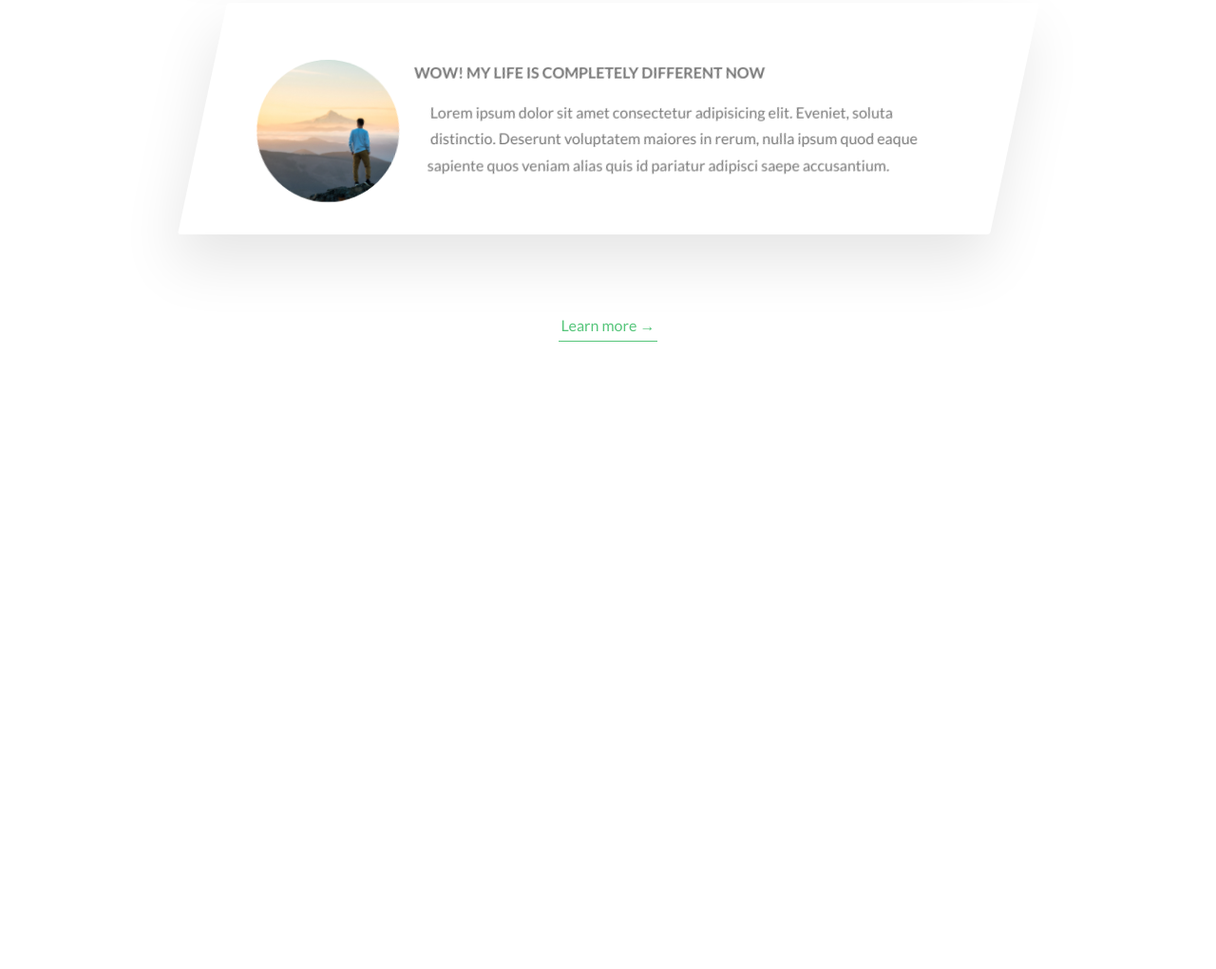
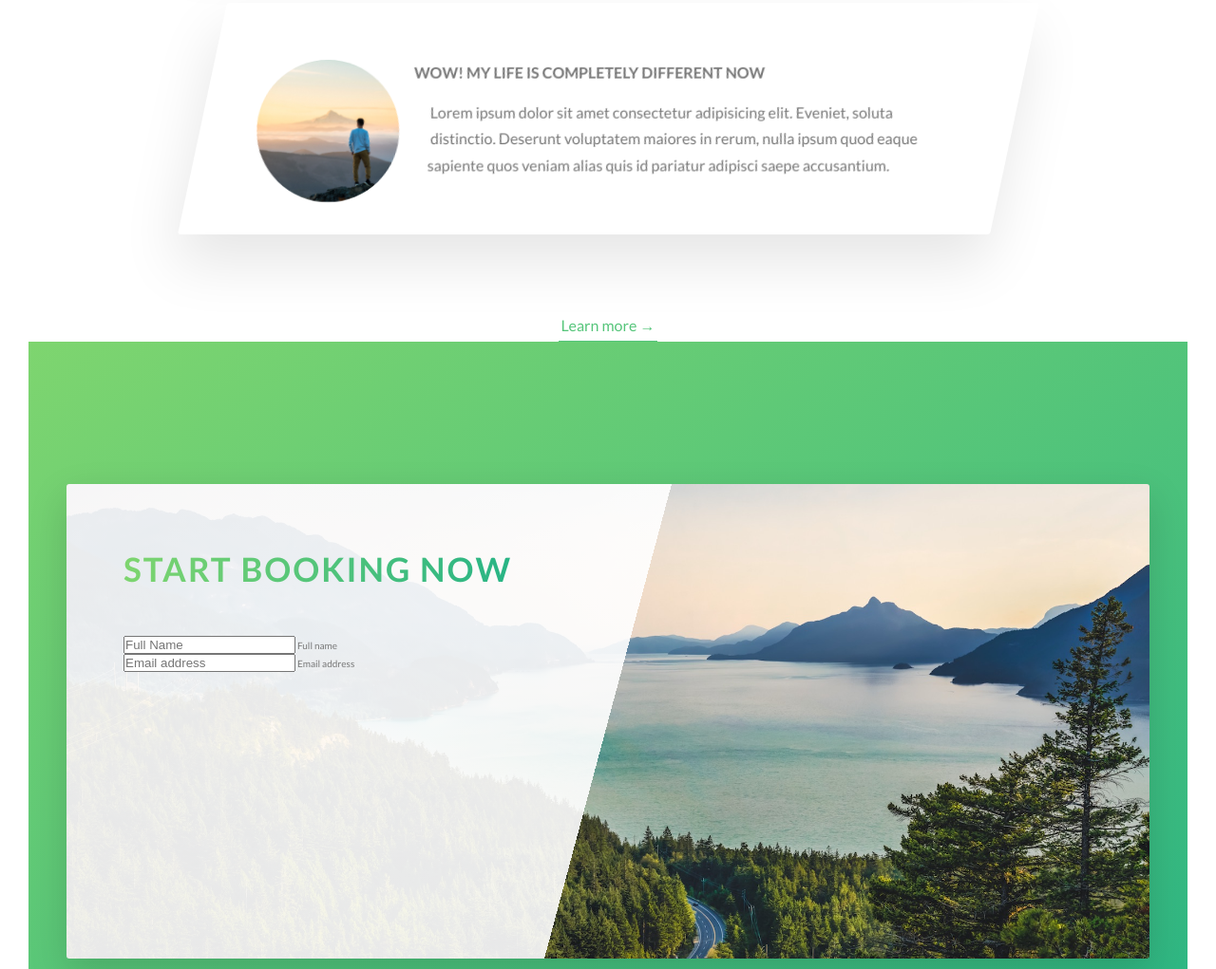
Before and after one commit to slavafive/Natours-Project, a website: page index.html in a window 1280 px wide. Shown: the part 3879-4900 px from the top of the page at 95% size. Before the commit the page ends 4269 px from the top, so only its background shows below. Drawn offline with Linux system fonts and the light colour scheme.

Commit message:
Create container for form

```diff
--- a/index.html
+++ b/index.html
@@ -266,6 +266,34 @@
 
             </section>
 
+            <section class="section-book">
+                <div class="row">
+                    <div class="book">
+                        <div class="book__form">
+                            <form action="#" class="from">
+
+                                <div class="u-margin-bottom-medium">
+                                    <h2 class="heading-secondary">
+                                        Start booking now
+                                    </h2>
+                                </div>
+
+                                <div class="form__group">
+                                    <input type="text" class="form__input" placeholder="Full Name" id="name" required>
+                                    <label for="name" class="form__lab">Full name</label>
+                                </div>
+
+                                <div class="form__group">
+                                    <input type="email" class="form__input" placeholder="Email address" id="email" required>
+                                    <label for="email" class="form__lab">Email address</label>
+                                </div>
+
+                            </form>
+                        </div>
+                    </div>
+                </div>
+            </section>
+
         </main>
 
         <!-- <section class='grid-test'>
--- a/sass/abstracts/_variables.scss
+++ b/sass/abstracts/_variables.scss
@@ -19,6 +19,9 @@ $color-black: #000;
 // FONT
 $default-font-size: 1.6rem;
 
+// BORDER
+$border-radius-small: 3px;
+
 // GRID
 $grid-width: 114rem;
 $gutter-vertical: 8rem;
--- a/sass/components/_card.scss
+++ b/sass/components/_card.scss
@@ -13,7 +13,7 @@
     left: 0;
     width: 100%;
     backface-visibility: hidden;
-    border-radius: 3px;
+    border-radius: $border-radius-small;
     overflow: hidden;
     box-shadow: 0 1.5rem 4rem rgba($color-black, 0.15);
 
--- a/sass/components/_feature-box.scss
+++ b/sass/components/_feature-box.scss
@@ -3,7 +3,7 @@
   font-size: 1.5rem;
   padding: 2.5rem;
   text-align: center;
-  border-radius: 3px;
+  border-radius: $border-radius-small;
   box-shadow: 0 1.5rem 4rem rgba($color-black, 0.15);
   transition: transform 0.3s;
 
--- a/sass/pages/_home.scss
+++ b/sass/pages/_home.scss
@@ -31,3 +31,31 @@
   padding: 15rem 0;
   background: $color-grey-light-1;
 }
+
+.section-book {
+  padding: 15rem 0;
+  background-image: linear-gradient(
+    to right bottom,
+    $color-primary-light,
+    $color-primary-dark
+  );
+}
+
+.book {
+  background-image: linear-gradient(
+      105deg,
+      rgba($color-white, 0.9) 0%,
+      rgba($color-white, 0.9) 50%,
+      rgba($color-white, 0) 50%
+    ),
+    url(../img/nat-10.jpg);
+  background-size: 100%;
+  border-radius: $border-radius-small;
+  box-shadow: 0 1.5rem 4rem rgba($color-black, 0.15);
+  height: 50rem;
+
+  &__form {
+    width: 50%;
+    padding: 6rem;
+  }
+}
```
Also changed, not shown: css/style.css.
